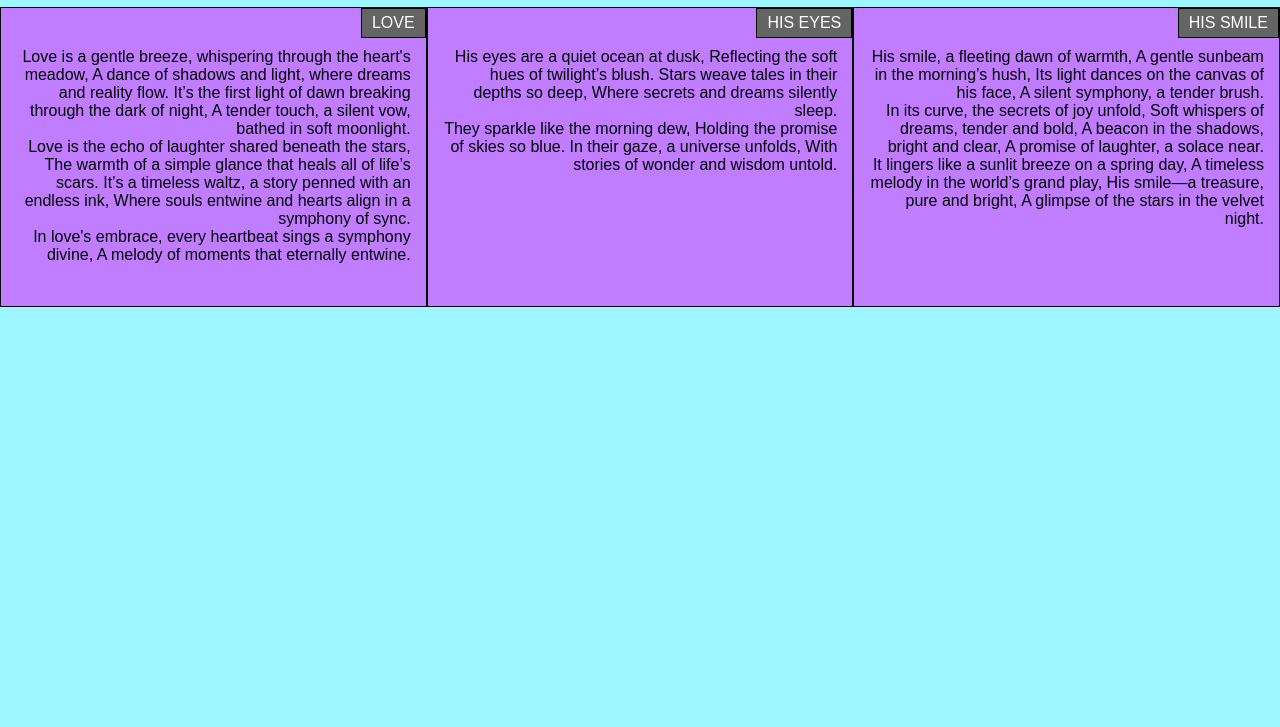
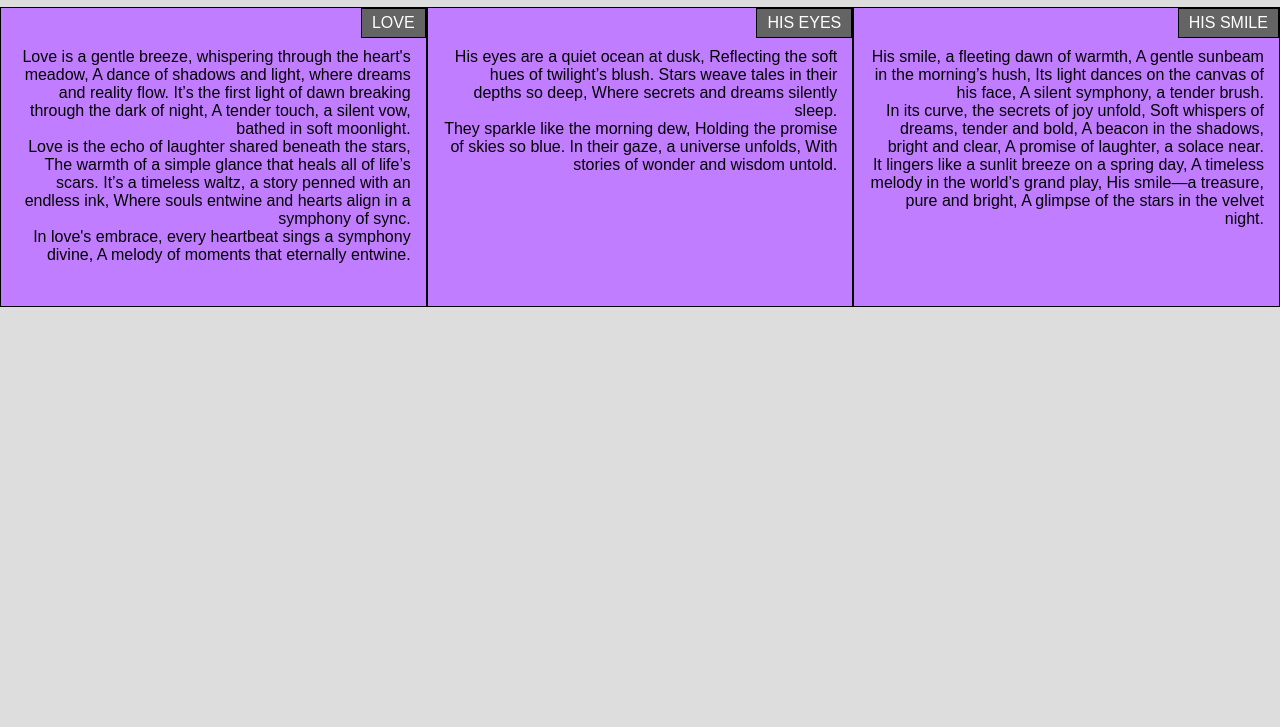
Before and after one commit to Ananya-Thakur13/coursera-test.github.io, a plain HTML site: page module2-solution/index.html in a window 1280 px wide. Shown: the part 73-800 px from the top of the page. Drawn offline with Linux system fonts and the light colour scheme.

Commit message:
Update index.css

```diff
--- a/module2-solution/css/index.css
+++ b/module2-solution/css/index.css
@@ -3,7 +3,7 @@ body {
     padding: 0;
     font-family: Arial, sans-serif;
 
-    background-color: rgb(157, 245, 255);
+     background-color: rgb(221, 221, 221);
 }
 
 .container {
```
